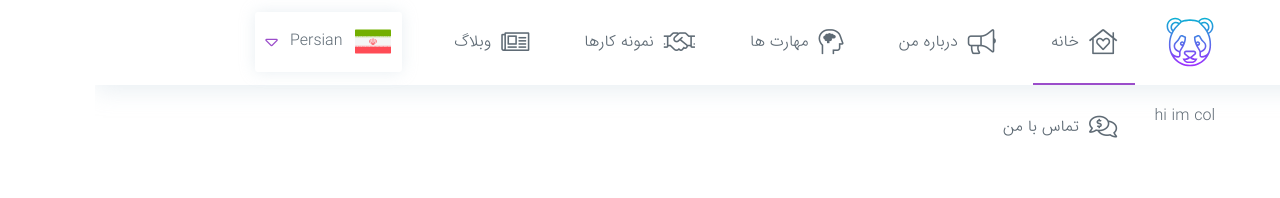
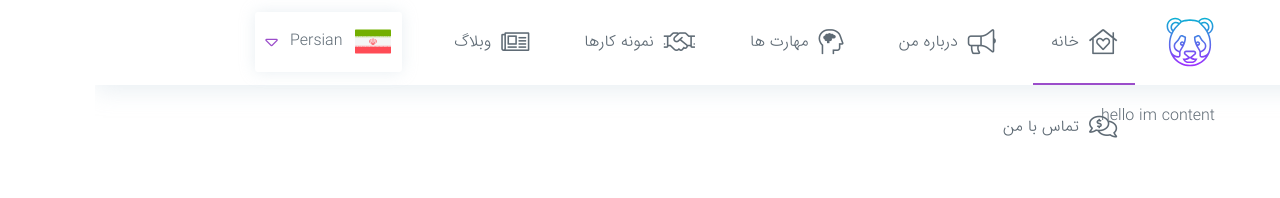
Before and after one commit to nerdpanda-ir/NerdPanda.Me, a React (Create React App) app: page / in a window 1280 px wide. Shown: the top 198 px of the page. Built offline with nearby package versions, Linux system fonts and the light colour scheme.

Commit message:
[file]{Col.js}-> set props to state in component

```diff
--- a/src/components/items/Col/Col.js
+++ b/src/components/items/Col/Col.js
@@ -2,12 +2,22 @@
     import React from "react";
 /*====   import Sctipt    ====*/
 export default class Col extends React.Component {
+    constructor() {
+        super();
+        this.state = {body :'' ,classList : ''};
+    }
+    static getDerivedStateFromProps(props)
+    {
+        return {body : props.children , classList:   props.className };
+    }
     render() {
         let result =
             (
                 <React.Fragment>
-                    <section>
-                        hi im col
+                    <section className={this.state.classList}>
+                        {
+                            this.state.body
+                        }
                     </section>
                 </React.Fragment>
             );
```
